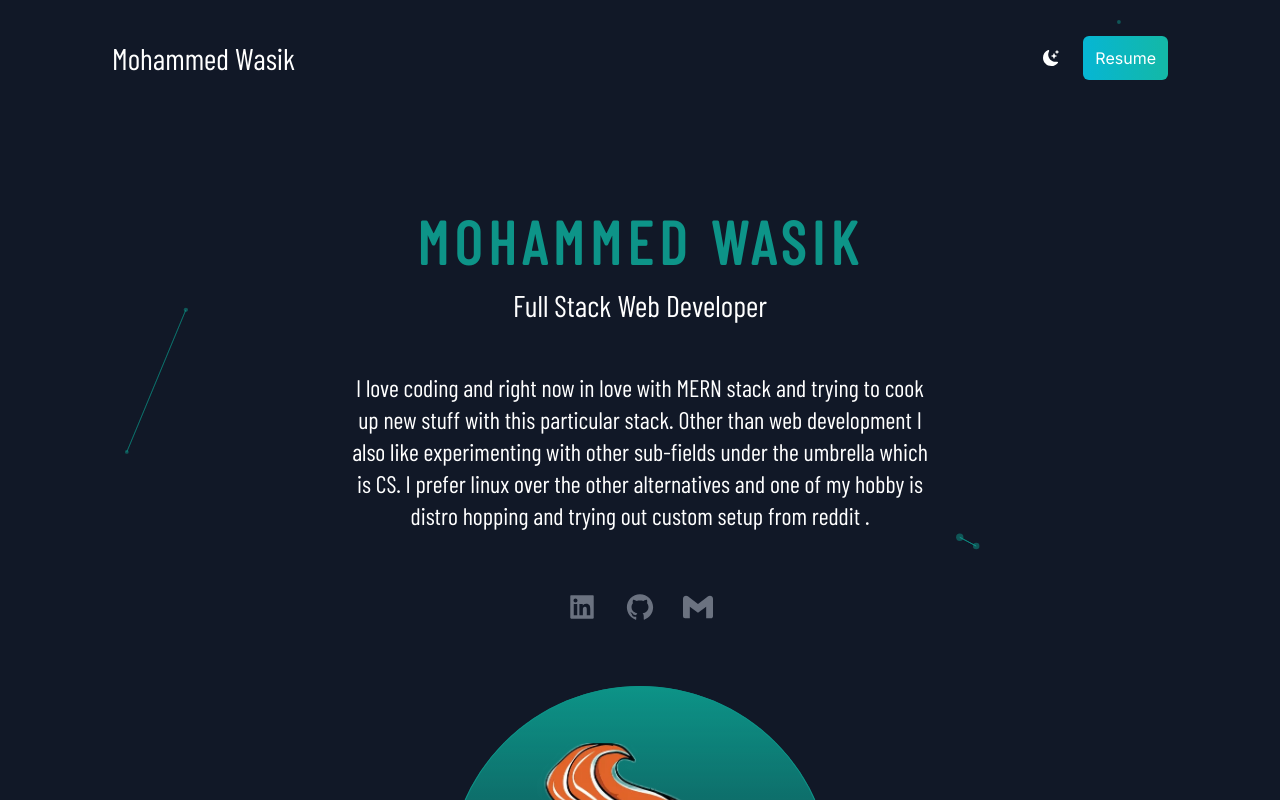
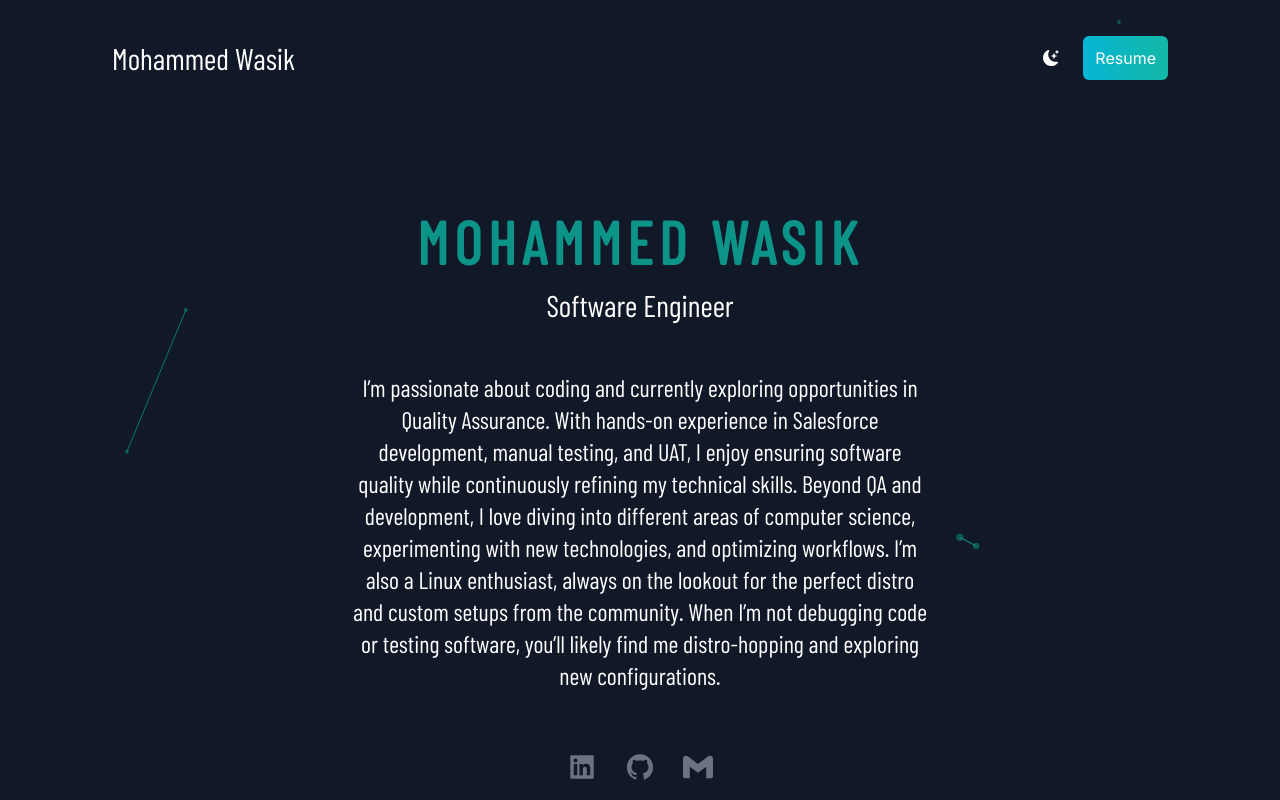
Before and after one commit to mohammedWasik/Portfolio-1, a Next.js app: page / in a window 1280 px wide. Shown: the top 800 px of the page. Built offline with nearby package versions, Linux system fonts and the light colour scheme.

Commit message:
Update Description.js

```diff
--- a/app/components/Description.js
+++ b/app/components/Description.js
@@ -16,17 +16,13 @@ const Description = () => {
         </h1>
         <h2 className=" text-3xl py-2 md:text-3xl">
           <span className="font-barlow fancy-link z-10 pb-2">
-            Full Stack Web Developer
+            Software Engineer
           </span>
         </h2>
         <p className="text-xl pt-3  leading-8 bar-cond md:text-2xl max-w-xl mx-auto">
           <span className="">
-            I love coding and right now in love with MERN stack and trying to
-            cook up new stuff with this particular stack. Other than web
-            development I also like experimenting with other sub-fields under
-            the umbrella which is CS. I prefer linux over the other alternatives
-            and one of my hobby is distro hopping and trying out custom setup
-            from reddit .
+      I’m passionate about coding and currently exploring opportunities in Quality Assurance. With hands-on experience in Salesforce development, manual testing, and UAT, I enjoy ensuring software quality while continuously refining my technical skills.
+Beyond QA and development, I love diving into different areas of computer science, experimenting with new technologies, and optimizing workflows. I’m also a Linux enthusiast, always on the lookout for the perfect distro and custom setups from the community. When I’m not debugging code or testing software, you’ll likely find me distro-hopping and exploring new configurations.
           </span>
         </p>
       </div>
```
